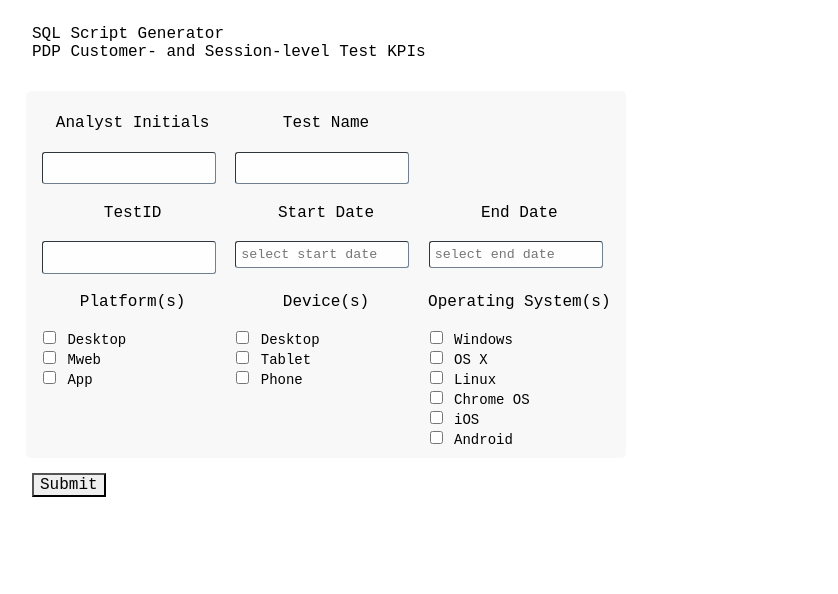
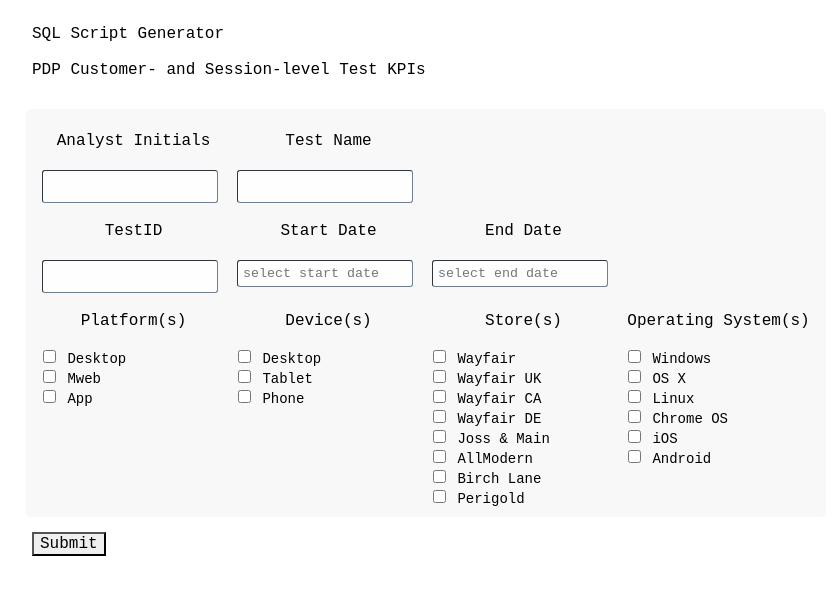
Before and after one commit to keenanthomson/scriptGenerator, a React app: page / in a window 1280 px wide. Shown: the top 594 px of the page, without its empty margins (7-845 px from the left). Built offline with nearby package versions, Linux system fonts and the light colour scheme; the HTML template or start-up script is replaced by a standard one.

Commit message:
Add store input; adjust updateStateArray()

```diff
--- a/client/src/app.css
+++ b/client/src/app.css
@@ -4,7 +4,7 @@
 }
 
 .box {
-  width: 600px;
+  width: 800px;
   margin: 25px 0 0 25px;
 }
 
@@ -14,8 +14,8 @@
 
 .entries {
   display: grid;
-  grid-template-columns: repeat(3, 1fr);
-  grid-template-rows: 2fr 2fr 2fr 2fr 2fr 5.5fr;
+  grid-template-columns: repeat(4, 1fr);
+  grid-template-rows: 2fr 2fr 2fr 2fr 2fr 7.25fr;
   background-color: rgb(248,248,248);
   border-radius: 5px;
   padding: 10px;
--- a/client/src/app.jsx
+++ b/client/src/app.jsx
@@ -13,6 +13,7 @@
       endDate: null,
       platforms: [],
       devices: [],
+      stores: [],
       OS: [],
     };
     this.handleTestIDChange = this.handleTestIDChange.bind(this);
@@ -20,6 +21,7 @@
     this.handleEndDateChange = this.handleEndDateChange.bind(this);
     this.handlePlatformChange = this.handlePlatformChange.bind(this);
     this.handleDeviceChange = this.handleDeviceChange.bind(this);
+    this.handleStoreChange = this.handleStoreChange.bind(this);
     this.handleOSChange = this.handleOSChange.bind(this);
   };
 
@@ -38,6 +40,7 @@
       testID: this.state.testID,
       platforms: this.state.platforms,
       devices: this.state.devices,
+      stores: this.state.stores,
       OS: this.state.OS,
     };
 
@@ -62,45 +65,58 @@
   };
 
   handlePlatformChange(e) {
-    this.setState({platforms: e.target.value});
+    this.updateStateArray(e, this.state.platforms);
   };
 
   handleDeviceChange(e) {
-    this.setState({devices: e.target.value});
+    this.updateStateArray(e, this.state.devices);
+  };
+
+  handleStoreChange(e) {
+    this.updateStateArray(e, this.state.stores);
   };
 
   handleOSChange(e) {
+    this.updateStateArray(e, this.state.OS);
+  };
+
+  updateStateArray(e, stateToUpdate) {
     let value = Number(e.target.value);
-    let state = this.state.OS;
+    let state = stateToUpdate;
     if (state.indexOf(value) >= 0) {
       let index = state.indexOf(value);
       state.splice(index, 1);
-      this.setState({OS: state});
+      this.setState({stateToUpdate: state});
     } else {
       state.push(value);
-      this.setState({OS: state});
+      this.setState({stateToUpdate: state});
     };
   };
 
   render() {
     return(
       <div className="box">
-        <div className="header">SQL Script Generator<br/>PDP Customer- and Session-level Test KPIs</div>
+        <div className="header">SQL Script Generator<br/><br/>PDP Customer- and Session-level Test KPIs</div>
         <div className="entries">
         <div className="input-name"><span>Analyst Initials</span></div>
           <div className="input-name"><span>Test Name</span></div>
           <div></div>
+          <div></div>
           <input className="entry-input" name="initials" onChange={this.handleInitialChange}></input>
           <input className="entry-input" name="testName" onChange={this.handleTestNameChange}></input>
+          <div></div>
           <div></div>
           <div className="input-name"><span>TestID</span></div>
           <div className="input-name"><span>Start Date</span></div>
           <div className="input-name"><span>End Date</span></div>
+          <div></div>
           <input className="entry-input" name="testID" onChange={this.handleTestIDChange}></input>
           <DatePicker dateFormat="yyyy-MM-dd" placeholderText="select start date" className="entry-input" name="startDate" maxDate={new Date()} selected={this.state.startDate} onChange={this.handleStartDateChange}/>
           <DatePicker dateFormat="yyyy-MM-dd" placeholderText="select end date" className="entry-input" name="endDate" minDate={this.state.startDate} maxDate={new Date()} selected={this.state.endDate} onChange={this.handleEndDateChange}/>
+          <div></div>
           <div className="input-name"><span>Platform(s)</span></div>
           <div className="input-name"><span>Device(s)</span></div>
+          <div className="input-name"><span>Store(s)</span></div>
           <div className="input-name"><span>Operating System(s)</span></div>
           <div className="checkbox-div" onChange={this.handlePlatformChange}>
             <input type="checkbox" value="1"/> Desktop<br/>
@@ -111,6 +127,16 @@
             <input type="checkbox" value="1"/> Desktop<br/>
             <input type="checkbox" value="2"/> Tablet<br/>
             <input type="checkbox" value="3"/> Phone
+          </div>
+          <div className="checkbox-div" onChange={this.handleStoreChange}>
+            <input type="checkbox" value="49"/> Wayfair<br/>
+            <input type="checkbox" value="321"/> Wayfair UK<br/>
+            <input type="checkbox" value="446"/> Wayfair CA<br/>
+            <input type="checkbox" value="368"/> Wayfair DE<br/>
+            <input type="checkbox" value="450"/> Joss & Main<br/>
+            <input type="checkbox" value="81"/> AllModern<br/>
+            <input type="checkbox" value="422"/> Birch Lane<br/>
+            <input type="checkbox" value="457"/> Perigold
           </div>
           <div className="checkbox-div" onChange={this.handleOSChange}>
             <input type="checkbox" value="1"/> Windows<br/>
```
Also changed, not shown: 3 other files (tests, documents, lock files or other folders).
